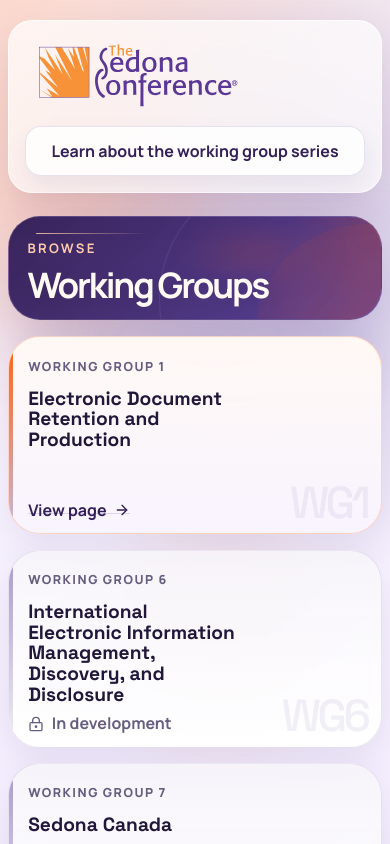
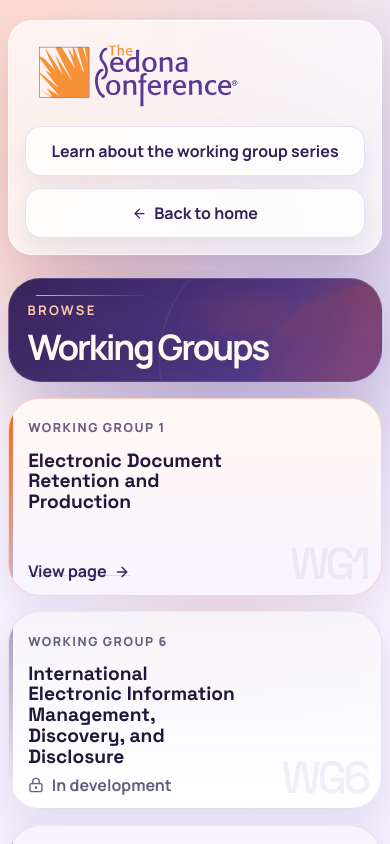
Before and after one commit to RDOSedona/WGPage, a React (Vite) app: page / in a window 390 px wide. Shown: the top 844 px of the page. Built offline with nearby package versions, Linux system fonts and the light colour scheme.

Commit message:
Polish homepage header and auto versioning

```diff
--- a/src/App.jsx
+++ b/src/App.jsx
@@ -17,7 +17,7 @@
 const WG13_VIEW = 'wg13';
 const SERIES_VIEW = 'series';
 const DEFAULT_WORKING_GROUP_VIEW = WG13_VIEW;
-const ADMIN_PANEL_VERSION = '0.2.8';
+const ADMIN_PANEL_VERSION = import.meta.env.VITE_ADMIN_PANEL_VERSION || '0.2.8';
 const UNLOCK_STORAGE_KEY = 'working-group-access-v1';
 const STORAGE_MODE_CHECKING = 'checking';
 const STORAGE_MODE_LOCAL = 'local';
--- a/src/components/WorkingGroupsHub.jsx
+++ b/src/components/WorkingGroupsHub.jsx
@@ -1,6 +1,6 @@
 import { useEffect, useState } from 'react';
 import { motion } from 'framer-motion';
-import { ArrowRight, LockKeyhole } from 'lucide-react';
+import { ArrowLeft, ArrowRight, LockKeyhole } from 'lucide-react';
 import sedonaLogo from '../assets/tsc-logo.svg';
 
 const reveal = (delay = 0) => ({
@@ -129,9 +129,15 @@
           <a className="brand hub-brand" href={homeHref} aria-label="The Sedona Conference">
             <img className="hub-logo" src={sedonaLogo} alt="The Sedona Conference" />
           </a>
-          <a className="hub-series-link" href={seriesHref}>
-            Learn about the working group series
-          </a>
+          <div className="hub-topbar-actions">
+            <a className="hub-series-link" href={seriesHref}>
+              Learn about the working group series
+            </a>
+            <a className="series-back-link" href="https://thesedonaconference.org">
+              <ArrowLeft size={15} aria-hidden="true" />
+              Back to home
+            </a>
+          </div>
         </div>
       </header>
 
--- a/src/styles.css
+++ b/src/styles.css
@@ -449,6 +449,13 @@
   gap: 1rem;
 }
 
+.hub-topbar-actions {
+  display: flex;
+  flex-wrap: wrap;
+  justify-content: flex-end;
+  gap: 0.75rem;
+}
+
 .hub-brand {
   display: inline-flex;
   align-items: center;
@@ -2263,6 +2270,10 @@
     width: 100%;
   }
 
+  .hub-topbar-actions {
+    width: 100%;
+  }
+
   .hub-logo {
     width: min(100%, 280px);
   }
--- a/vite.config.js
+++ b/vite.config.js
@@ -1,7 +1,27 @@
+import { execSync } from 'node:child_process';
 import { defineConfig } from 'vite';
 import react from '@vitejs/plugin-react';
+
+const ADMIN_PANEL_VERSION_BASE = '0.2.8';
+
+function getAdminPanelVersion() {
+  try {
+    const hash = execSync('git rev-parse --short HEAD', {
+      stdio: ['ignore', 'pipe', 'ignore'],
+    })
+      .toString()
+      .trim();
+
+    return hash ? `${ADMIN_PANEL_VERSION_BASE}+${hash}` : ADMIN_PANEL_VERSION_BASE;
+  } catch {
+    return ADMIN_PANEL_VERSION_BASE;
+  }
+}
 
 export default defineConfig({
   base: './',
   plugins: [react()],
+  define: {
+    'import.meta.env.VITE_ADMIN_PANEL_VERSION': JSON.stringify(getAdminPanelVersion()),
+  },
 });
```
